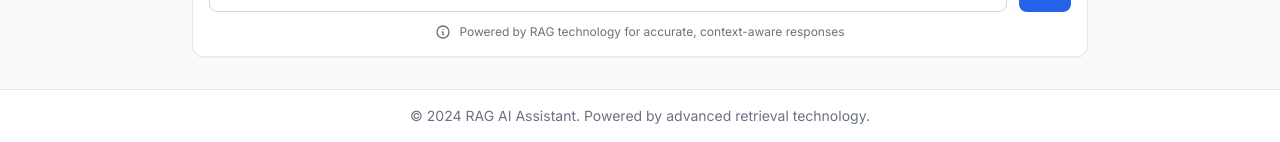
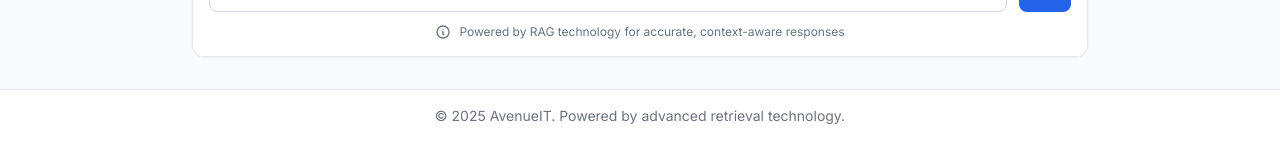
Before and after one commit to giunio-prc/RAG-Powered-Chatbot, a FastAPI app: page / in a window 1280 px wide. Shown: the part 745-887 px from the top of the page. Run offline with FastAPI, Linux system fonts and the light colour scheme; some libraries are stand-ins or nearby versions.

Commit message:
update copyright

```diff
--- a/templates/base.html
+++ b/templates/base.html
@@ -86,7 +86,7 @@
     <footer class="bg-white border-t border-gray-200 mt-auto">
         <div class="max-w-7xl mx-auto px-4 sm:px-6 lg:px-8 py-4">
             <div class="text-center text-sm text-gray-500">
-                <p>&copy; 2024 RAG AI Assistant. Powered by advanced retrieval technology.</p>
+                <p>&copy; 2025 AvenueIT. Powered by advanced retrieval technology.</p>
             </div>
         </div>
     </footer>
```
